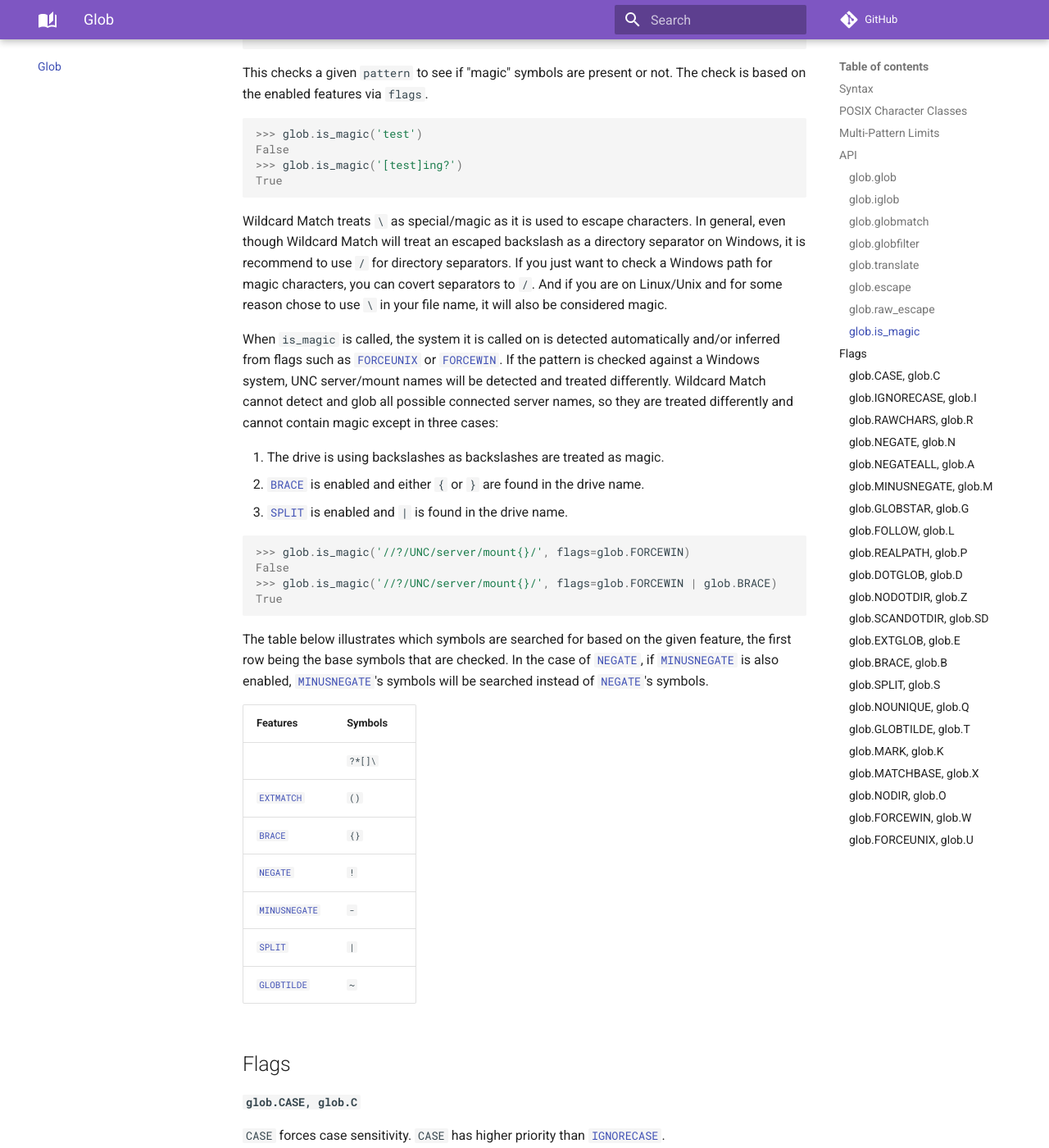
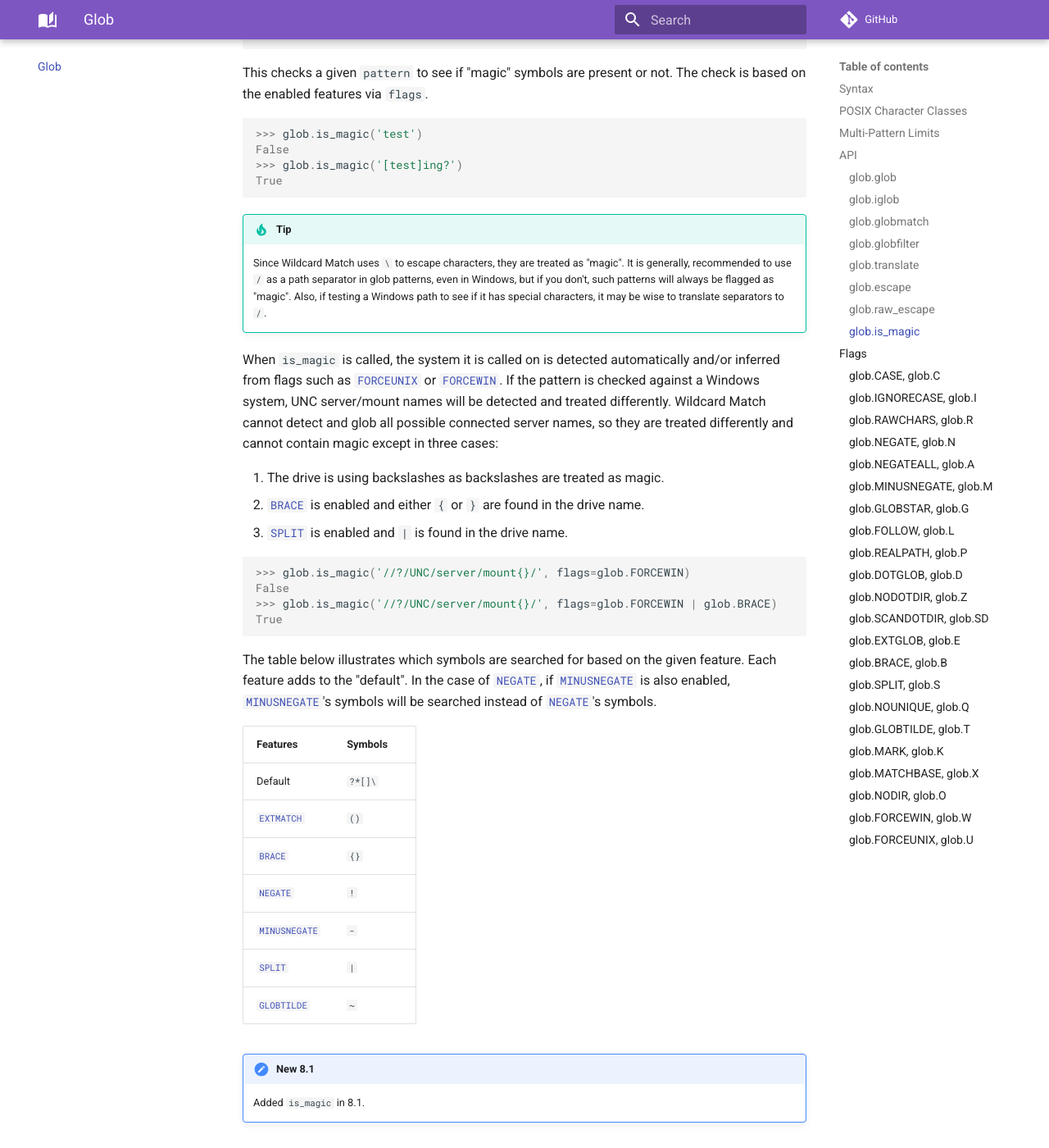
Before and after one commit to facelessuser/wcmatch, an MkDocs documentation site: the page built from docs/src/markdown/glob.md, in a window 1280 px wide and 1400 px high, scrolled down 14897 px. Shown: the whole window at 82% size. Built offline with MkDocs 1.6.1 and Material for MkDocs 9.7.7, drawn with Linux system fonts in a browser that asks for light colours; emoji names are drawn with the system emoji font; comment, search, counter and statistics services are not loaded.

Commit message:
Document tweaks

````diff
--- a/docs/src/markdown/about/changelog.md
+++ b/docs/src/markdown/about/changelog.md
@@ -3,8 +3,8 @@
 ## 8.1.dev
 
 - **NEW**: Add `is_magic` function to the `glob` and `fnamtch` library.
-- **NEW**: `fnmatch` now has `escape` and `raw_escape` available via its API. `fnmatch` escape variants will not use
-  path/drive logic when evaluating a file name.
+- **NEW**: `fnmatch` now has `escape` and `raw_escape` available via its API. `fnmatch` variants use filename logic
+  instead of path logic.
 - **FIX**: Use `os.fspath` to convert path-like objects to string, whatever the preferred return for `os.path` is what
   Wildcard Match will accept. Don't try to convert paths via `__str__` or `__bytes__`.
 - **FIX**: Better checking of types to ensure consistent failure if the path, pattern, or root directory of are not all
--- a/docs/src/markdown/fnmatch.md
+++ b/docs/src/markdown/fnmatch.md
@@ -214,7 +214,7 @@ But when in a GUI interface, if a user inputs the same, it's like getting a raw
 ```
 
 `raw_escape` will take a raw string in the above format and resolve character escapes and escape the filename as if it
-was a normal string.  Though backslashes aren't normally used in filenames, notice to do this, we must treat literal
+was a normal string. Backslashes aren't normally used in filenames, but if we wanted to use them, we must treat literal
 backslashes as an escaped backslash.
 
 ```pycon3
@@ -254,18 +254,21 @@ False
 True
 ```
 
-The table below illustrates which symbols are searched for based on the given feature, the first row being the base
-symbols that are checked. In the case of [`NEGATE`](#negate), if [`MINUSNEGATE`](#minusnegate) is also enabled,
+The table below illustrates which symbols are searched for based on the given feature. Each feature adds to the
+"default". In the case of [`NEGATE`](#negate), if [`MINUSNEGATE`](#minusnegate) is also enabled,
 [`MINUSNEGATE`](#minusnegate)'s symbols will be searched instead of [`NEGATE`](#negate)'s symbols.
 
 Features                      | Symbols
 ----------------------------- | -------
-                              | `?*[]\`
+Default                       | `?*[]\`
 [`EXTMATCH`](#extmatch)       | `()`
 [`BRACE`](#brace)             | `{}`
 [`NEGATE`](#negate)           | `!`
 [`MINUSNEGATE`](#minusnegate) | `-`
 [`SPLIT`](#split)             | `|`
+
+!!! new "New 8.1"
+    Added `is_magic` in 8.1.
 
 ## Flags
 
--- a/docs/src/markdown/glob.md
+++ b/docs/src/markdown/glob.md
@@ -633,10 +633,11 @@ False
 True
 ```
 
-Wildcard Match treats `\` as special/magic as it is used to escape characters. In general, even though Wildcard Match
-will treat an escaped backslash as a directory separator on Windows, it is recommend to use `/` for directory
-separators. If you just want to check a Windows path for magic characters, you can covert separators to `/`. And if you
-are on Linux/Unix and for some reason chose to use `\` in your file name, it will also be considered magic.
+!!! tip
+    Since Wildcard Match uses `\` to escape characters, they are treated as "magic". It is generally, recommended to use
+    `/` as a path separator in glob patterns, even in Windows, but if you don't, such patterns will always be flagged as
+    "magic". Also, if testing a Windows path to see if it has special characters, it may be wise to translate separators
+    to `/`.
 
 When `is_magic` is called, the system it is called on is detected automatically and/or inferred from flags such as
 [`FORCEUNIX`](#forceunix) or [`FORCEWIN`](#forcewin). If the pattern is checked against a Windows system, UNC server/mount
@@ -654,19 +655,22 @@ False
 True
 ```
 
-The table below illustrates which symbols are searched for based on the given feature, the first row being the base
-symbols that are checked. In the case of [`NEGATE`](#negate), if [`MINUSNEGATE`](#minusnegate) is also enabled,
+The table below illustrates which symbols are searched for based on the given feature. Each feature adds to the
+"default". In the case of [`NEGATE`](#negate), if [`MINUSNEGATE`](#minusnegate) is also enabled,
 [`MINUSNEGATE`](#minusnegate)'s symbols will be searched instead of [`NEGATE`](#negate)'s symbols.
 
 Features                      | Symbols
 ----------------------------- | -------
-                              | `?*[]\`
+Default                       | `?*[]\`
 [`EXTMATCH`](#extmatch)       | `()`
 [`BRACE`](#brace)             | `{}`
 [`NEGATE`](#negate)           | `!`
 [`MINUSNEGATE`](#minusnegate) | `-`
 [`SPLIT`](#split)             | `|`
 [`GLOBTILDE`](#globtilde)     | `~`
+
+!!! new "New 8.1"
+    Added `is_magic` in 8.1.
 
 ## Flags
 
````
